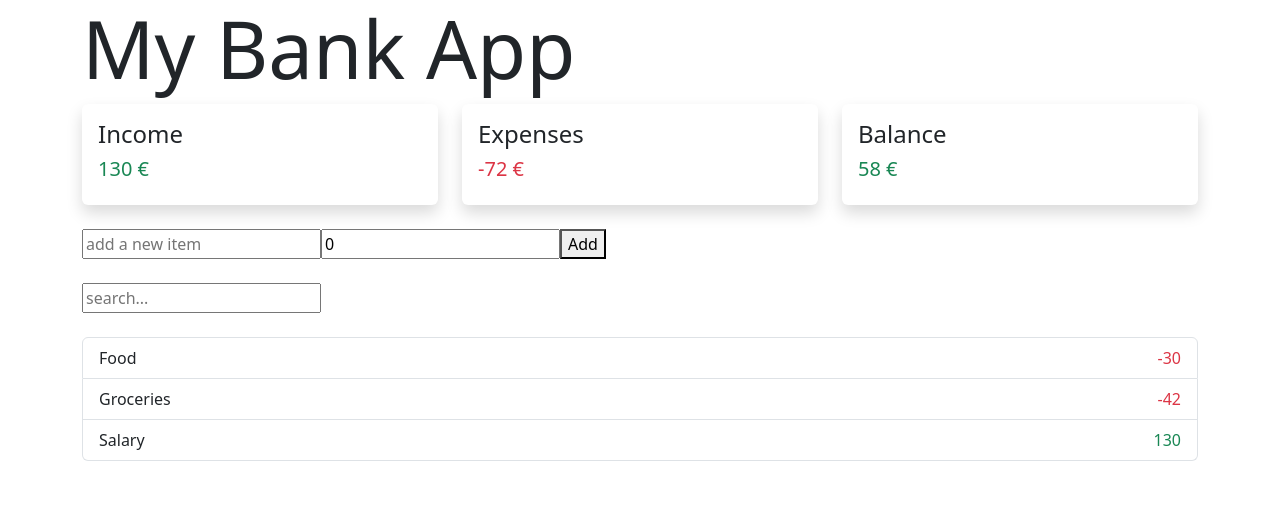
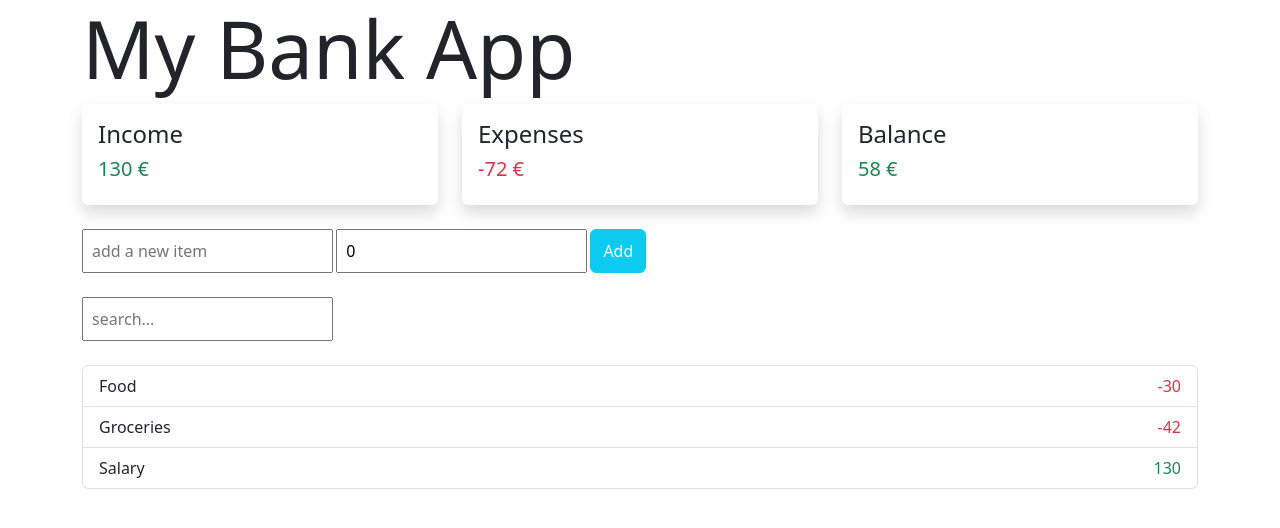
Before and after one commit to crwainstock/BankingAppVue, a Vue app: page / in a window 1280 px wide. Shown: the top 528 px of the page. Built offline with nearby package versions, Linux system fonts and the light colour scheme.

Commit message:
update input styling

```diff
--- a/src/App.vue
+++ b/src/App.vue
@@ -10,7 +10,7 @@
     <div class="d-flex mt-4">
       <input type="text" placeholder="add a new item" v-model="name" />
       <input type="number" placeholder="amount" v-model.number="amount" />
-      <button @click="addItem">Add</button>
+      <button @click="addItem" class="btn btn-info">Add</button>
     </div>
 
     <div class="d-flex mt-4">
@@ -93,4 +93,11 @@ export default {
 
 <style scoped>
 /* Style done with Bootstrap: https://getbootstrap.com/docs/5.2/getting-started/introduction/ */
+button {
+  color: #ffff;
+}
+input {
+  padding: 0.5rem;
+  margin-right: 0.2rem;
+}
 </style>
```
